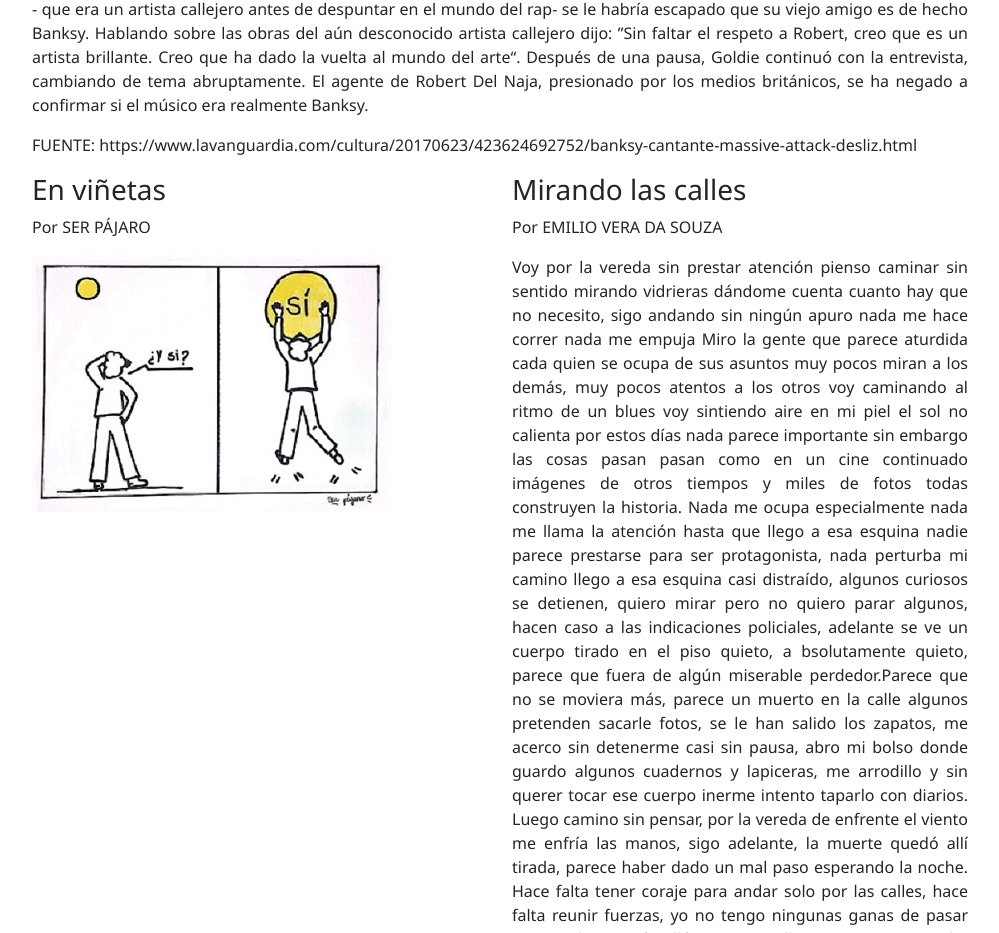
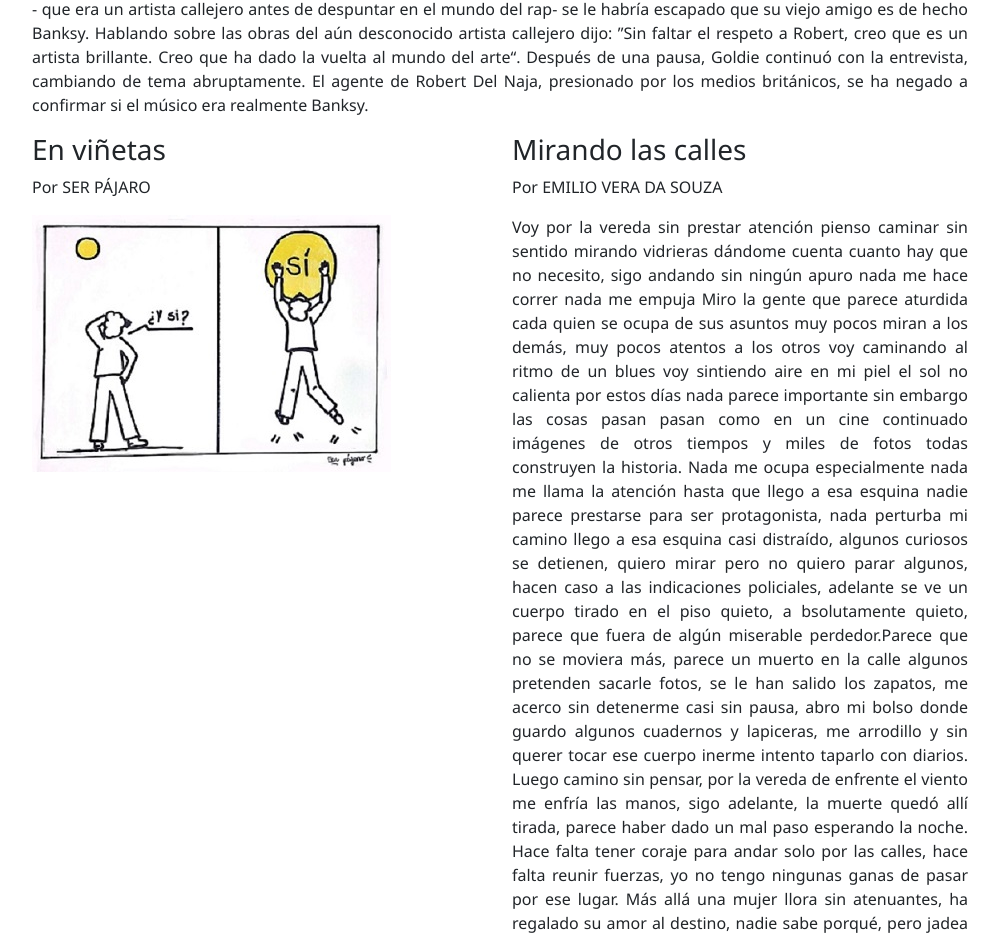
Before and after one commit to ruliroldan/historias_para_contar, a website: page index.html in a window 1280 px wide. Shown: the part 873-1806 px from the top of the page, without its empty margins (140-1139 px from the left). Drawn offline with nearby package versions, Linux system fonts and the light colour scheme.

Commit message:
Modificaciones html

```diff
--- a/index.html
+++ b/index.html
@@ -52,7 +52,6 @@
       Las especulaciones que vinculaban a Robert Del Naja con Banksy empezaron en 2013, durante su segunda exposición individual, que abarcaba 20 años de su trabajo. Ahora, a Goldie - que era un artista callejero antes de despuntar en el mundo del rap- se le habría escapado que su viejo amigo es de hecho Banksy. Hablando sobre las obras del aún desconocido artista callejero dijo: ”Sin faltar el respeto a Robert, creo que es un artista brillante. Creo que ha dado la vuelta al mundo del arte“.
 
       Después de una pausa, Goldie continuó con la entrevista, cambiando de tema abruptamente. El agente de Robert Del Naja, presionado por los medios británicos, se ha negado a confirmar si el músico era realmente Banksy. </p>
-      <p>FUENTE: https://www.lavanguardia.com/cultura/20170623/423624692752/banksy-cantante-massive-attack-desliz.html</p>
       <div class="row">
       <div class="col-md-6">
         <h3>En viñetas</h3>
```
